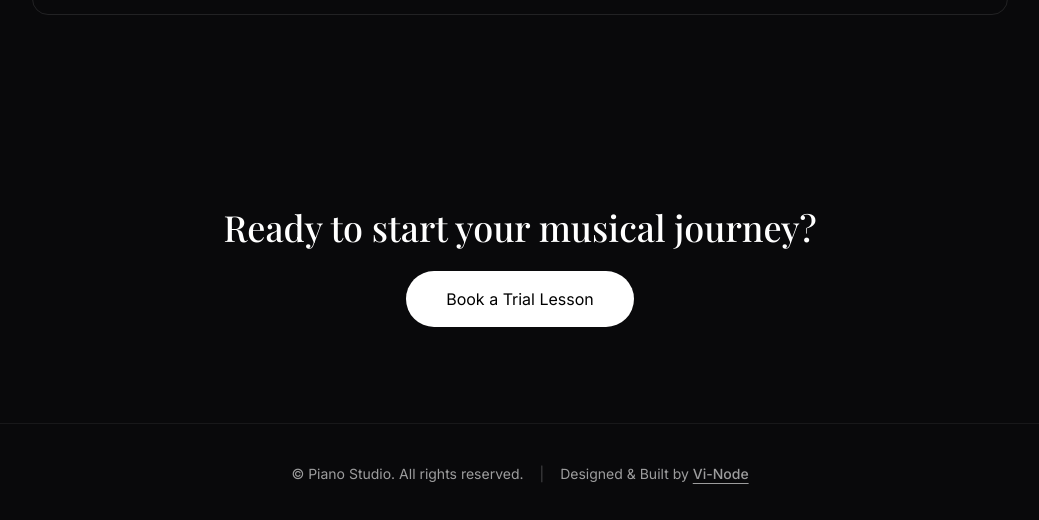
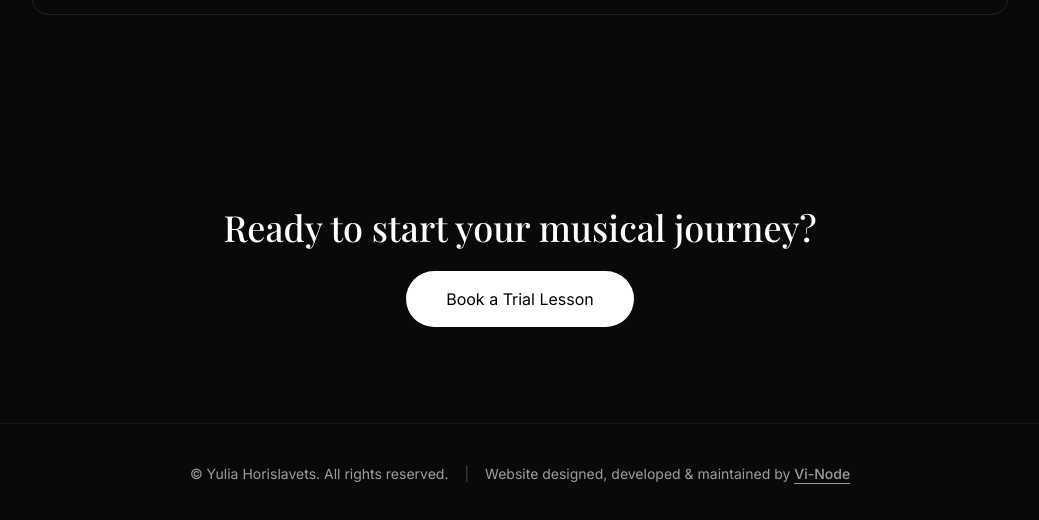
Before and after one commit to cleancode-java/pianoproject, a plain HTML site: page index.html in a window 1280 px wide. Shown: the part 1844-2364 px from the top of the page, without its empty margins (120-1159 px from the left). Drawn offline with nearby package versions, Linux system fonts and the light colour scheme; grey boxes are pictures that could not be loaded.

Commit message:
Update index.html

```diff
--- a/index.html
+++ b/index.html
@@ -1,3 +1,10 @@
+<!--
+Source code © 2026 Vi-Node.
+All rights reserved.
+Development, hosting & maintenance by Vi-Node.
+-->
+
+
 <!DOCTYPE html>
 <html lang="en">
 <head>
@@ -212,10 +219,10 @@
 
 <footer class="border-t border-black/10 dark:border-white/10 py-10 opacity-60 text-sm">
   <div class="max-w-6xl mx-auto px-6 flex flex-col md:flex-row items-center justify-center gap-2 md:gap-4 text-center">
-    <p>© Piano Studio. All rights reserved.</p>
+    <p>© Yulia Horislavets. All rights reserved.</p>
     <span class="hidden md:inline opacity-40">|</span>
     <p>
-      Designed & Built by
+      Website designed, developed & maintained by
       <a href="https://vi-node.com" target="_blank" class="underline underline-offset-4 hover:opacity-80 transition font-medium">Vi-Node</a>
     </p>
   </div>
```
